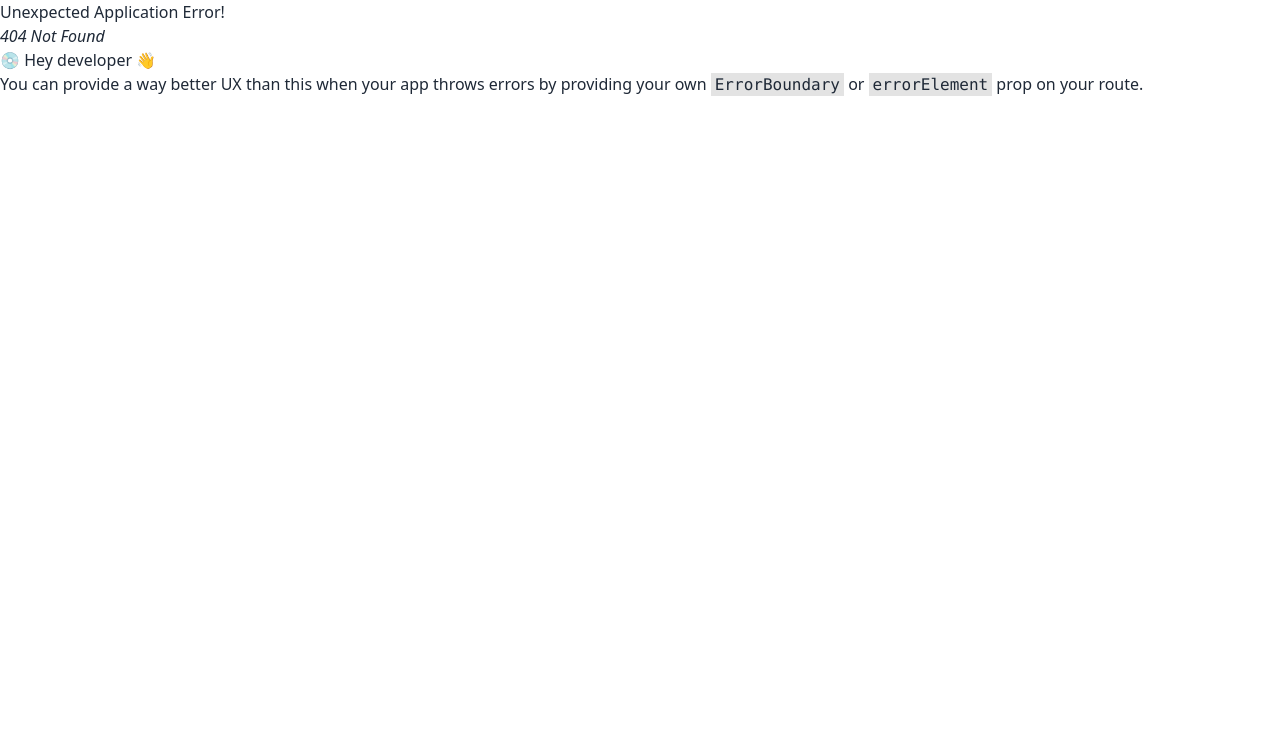
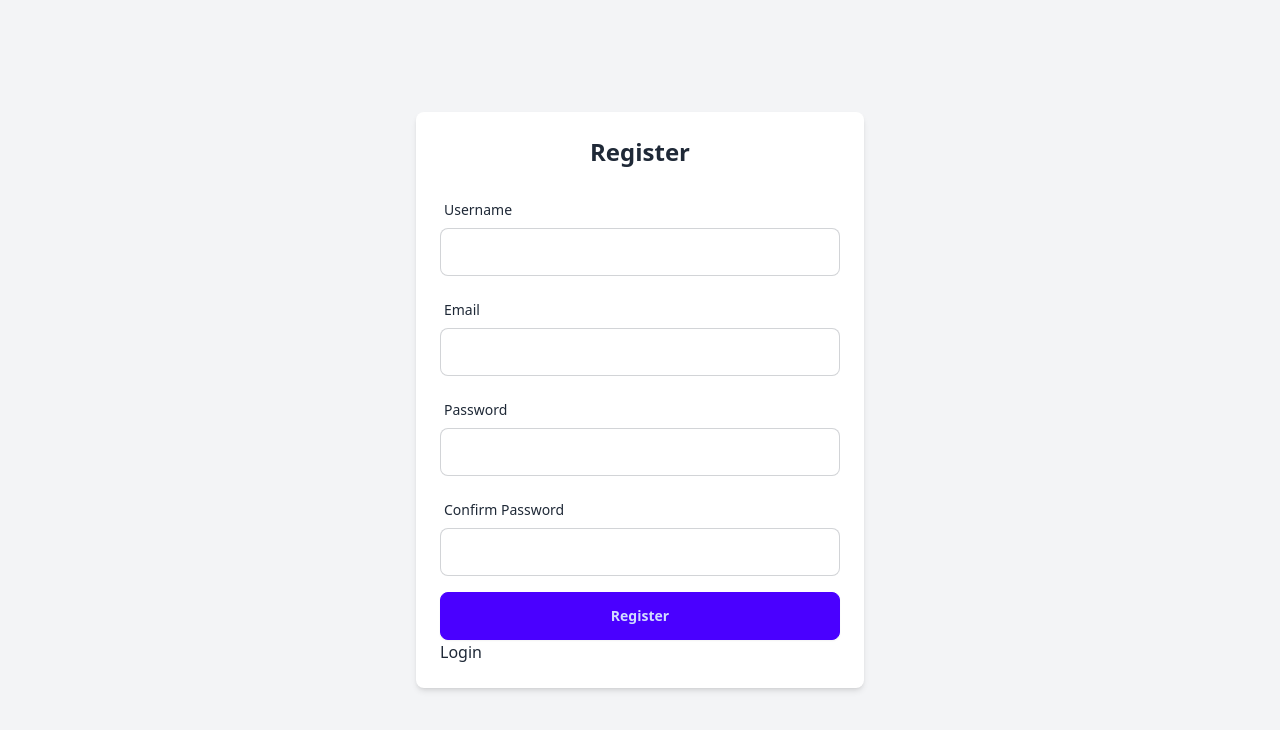
Before and after one commit to sardor-dev1/axios-login, a React (Vite) app: page /registration in a window 1280 px wide. Before the commit this address had no page. Shown: the top 730 px of the page. Built offline with nearby package versions, Linux system fonts and the light colour scheme.

Commit message:
added registration

```diff
--- a/src/pages/index.jsx
+++ b/src/pages/index.jsx
@@ -3,8 +3,19 @@ import Products from "./products";
 import SingleProduct from "./product-single";
 import Aside from "./aside";
 import Cart from "./cart";
-import NotFound from "./not-found"
-import Login from "./login"
-import MyAccount from "./my-acount"
+import NotFound from "./not-found";
+import Login from "./login";
+import MyAccount from "./my-acount";
+import Registration from "./registration";
 
-export { Main, Products, SingleProduct, Aside, Cart, NotFound, Login , MyAccount};
+export {
+  Main,
+  Products,
+  SingleProduct,
+  Aside,
+  Cart,
+  NotFound,
+  Login,
+  MyAccount,
+  Registration,
+};
--- a/src/pages/login/index.jsx
+++ b/src/pages/login/index.jsx
@@ -1,7 +1,7 @@
 import { useState } from "react";
 import { useDispatch } from "react-redux";
 import { addUser, setUserError } from "../../store/userSlice";
-import { useNavigate } from "react-router-dom";
+import { Link, useNavigate } from "react-router-dom";
 import "daisyui/dist/full.css";
 
 export default function Login() {
@@ -39,10 +39,10 @@ export default function Login() {
   }
 
   return (
-    <div className="flex justify-center items-center h-screen">
-      <div className="card w-96 bg-base-100 shadow-xl">
+    <div className="flex justify-center items-center h-screen  bg-gray-100">
+      <div className="card w-[500px] bg-base-100 shadow-xl">
         <div className="card-body">
-          <h2 className="card-title">Login</h2>
+          <h2 className="text-[32px] font-semibold text-center">Login</h2>
           <form onSubmit={handleSubmit}>
             <div className="form-control">
               <label htmlFor="username" className="label">
@@ -72,6 +72,7 @@ export default function Login() {
               />
             </div>
 
+            <div className="flex justify-between items-center">
               <button
                 type="submit"
                 className={`btn btn-primary mt-4 ${loading ? "loading" : ""}`}
@@ -79,6 +80,9 @@ export default function Login() {
               >
                 {loading ? "In process..." : "Login"}
               </button>
+
+              <Link to={"/registration"}>Registration</Link>
+            </div>
           </form>
         </div>
       </div>
--- a/src/pages/product-single/index.jsx
+++ b/src/pages/product-single/index.jsx
@@ -66,7 +66,7 @@ const index = () => {
       <div className="flex flex-col min-[950px]:flex-row justify-center items-center gap-[30px]">
         <div>
           <div>
-            <ImageGallery items={images} />
+            <ImageGallery slideDuration={450} items={images} />
           </div>
         </div>
         <div>
--- /dev/null
+++ b/src/pages/registration/index.jsx
@@ -0,0 +1,101 @@
+import React, { useState } from "react";
+import { Link } from "react-router-dom";
+
+export default function Registration() {
+  const [formData, setFormData] = useState({
+    username: "",
+    email: "",
+    password: "",
+    confirmPassword: "",
+  });
+
+  const handleChange = (e) => {
+    setFormData({
+      ...formData,
+      [e.target.name]: e.target.value,
+    });
+  };
+
+  const handleSubmit = (e) => {
+    e.preventDefault();
+    console.log("Form Data Submitted:", formData);
+  };
+
+  return (
+    <div className="flex justify-center items-center min-h-screen bg-gray-100">
+      <div className="w-full max-w-md bg-white shadow-md rounded-lg p-6">
+        <h2 className="text-2xl font-bold text-center mb-6">Register</h2>
+        <form onSubmit={handleSubmit} className="space-y-4">
+          <div className="form-control">
+            <label className="label" htmlFor="username">
+              <span className="label-text">Username</span>
+            </label>
+            <input
+              type="text"
+              name="username"
+              id="username"
+              value={formData.username}
+              onChange={handleChange}
+              className="input input-bordered w-full"
+              required
+            />
+          </div>
+
+          <div className="form-control">
+            <label className="label" htmlFor="email">
+              <span className="label-text">Email</span>
+            </label>
+            <input
+              type="email"
+              name="email"
+              id="email"
+              value={formData.email}
+              onChange={handleChange}
+              className="input input-bordered w-full"
+              required
+            />
+          </div>
+
+          <div className="form-control">
+            <label className="label" htmlFor="password">
+              <span className="label-text">Password</span>
+            </label>
+            <input
+              type="password"
+              name="password"
+              id="password"
+              value={formData.password}
+              onChange={handleChange}
+              className="input input-bordered w-full"
+              required
+            />
+          </div>
+
+          <div className="form-control">
+            <label className="label" htmlFor="confirmPassword">
+              <span className="label-text">Confirm Password</span>
+            </label>
+            <input
+              type="password"
+              name="confirmPassword"
+              id="confirmPassword"
+              value={formData.confirmPassword}
+              onChange={handleChange}
+              className="input input-bordered w-full"
+              required
+            />
+          </div>
+
+          <div className="form-control mt-6">
+            <button type="submit" className="btn btn-primary w-full">
+              Register
+            </button>
+            <Link  to={"/login"}>
+            Login
+            </Link>
+          </div>
+        </form>
+      </div>
+    </div>
+  );
+}
--- a/src/router/index.jsx
+++ b/src/router/index.jsx
@@ -6,7 +6,15 @@ import {
 } from "react-router-dom";
 import App from "../App";
 import ProtectedRoute from "../components/protected-route";
-import { Products, Cart, SingleProduct, Main, Login, MyAccount } from "@pages";
+import {
+  Products,
+  Cart,
+  SingleProduct,
+  Main,
+  Login,
+  MyAccount,
+  Registration,
+} from "@pages";
 
 const Index = () => {
   const router = createBrowserRouter(
@@ -19,6 +27,7 @@ const Index = () => {
           <Route path="/not-found" />
         </Route>
         <Route path="/login" element={<Login />} />
+        <Route path="/registration" element={<Registration />} />
         <Route element={<ProtectedRoute />}>
           <Route path="/my-account" element={<MyAccount />} />
         </Route>
```
Lines whose indentation alone changed are shown as unchanged.
